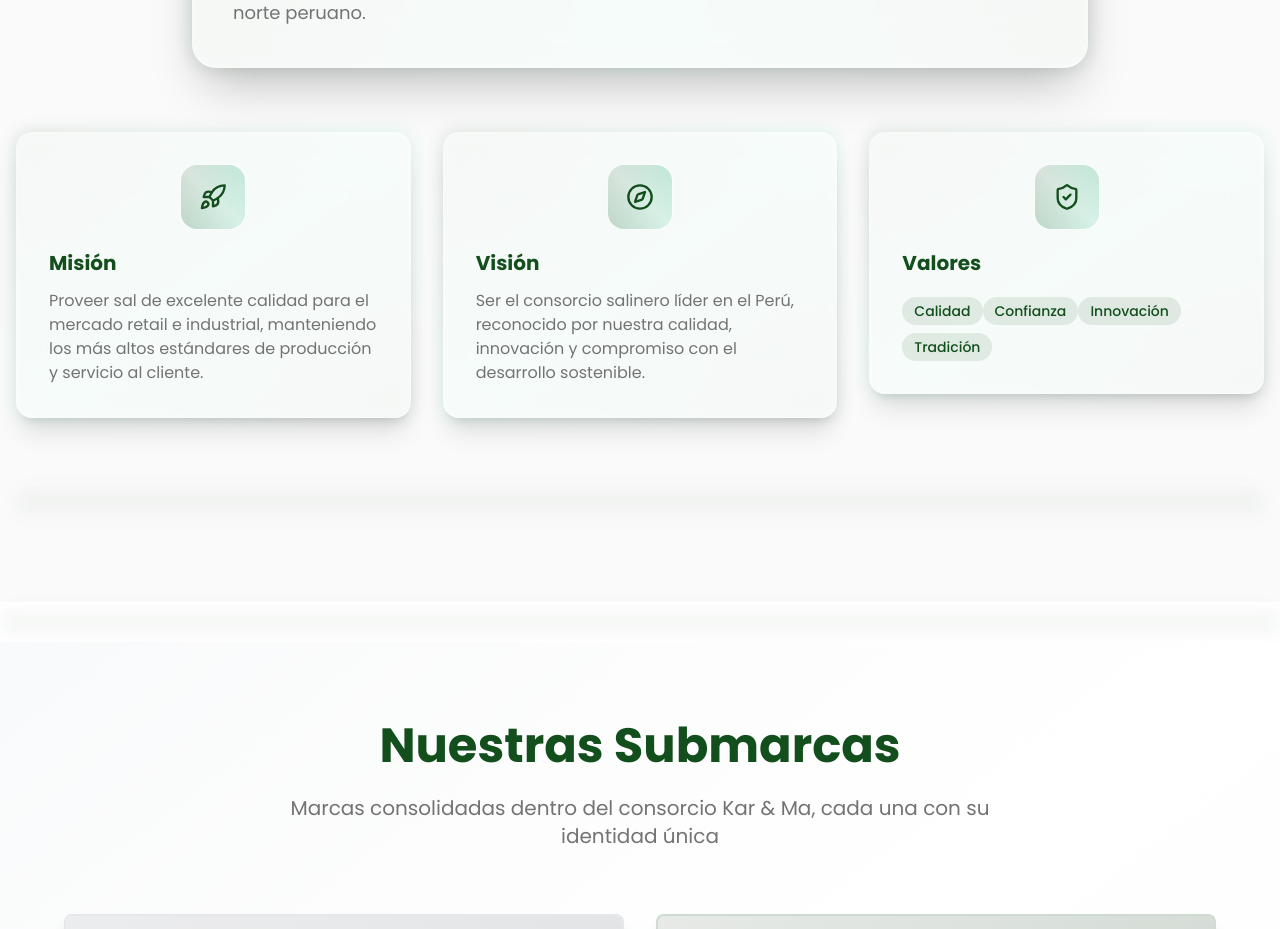
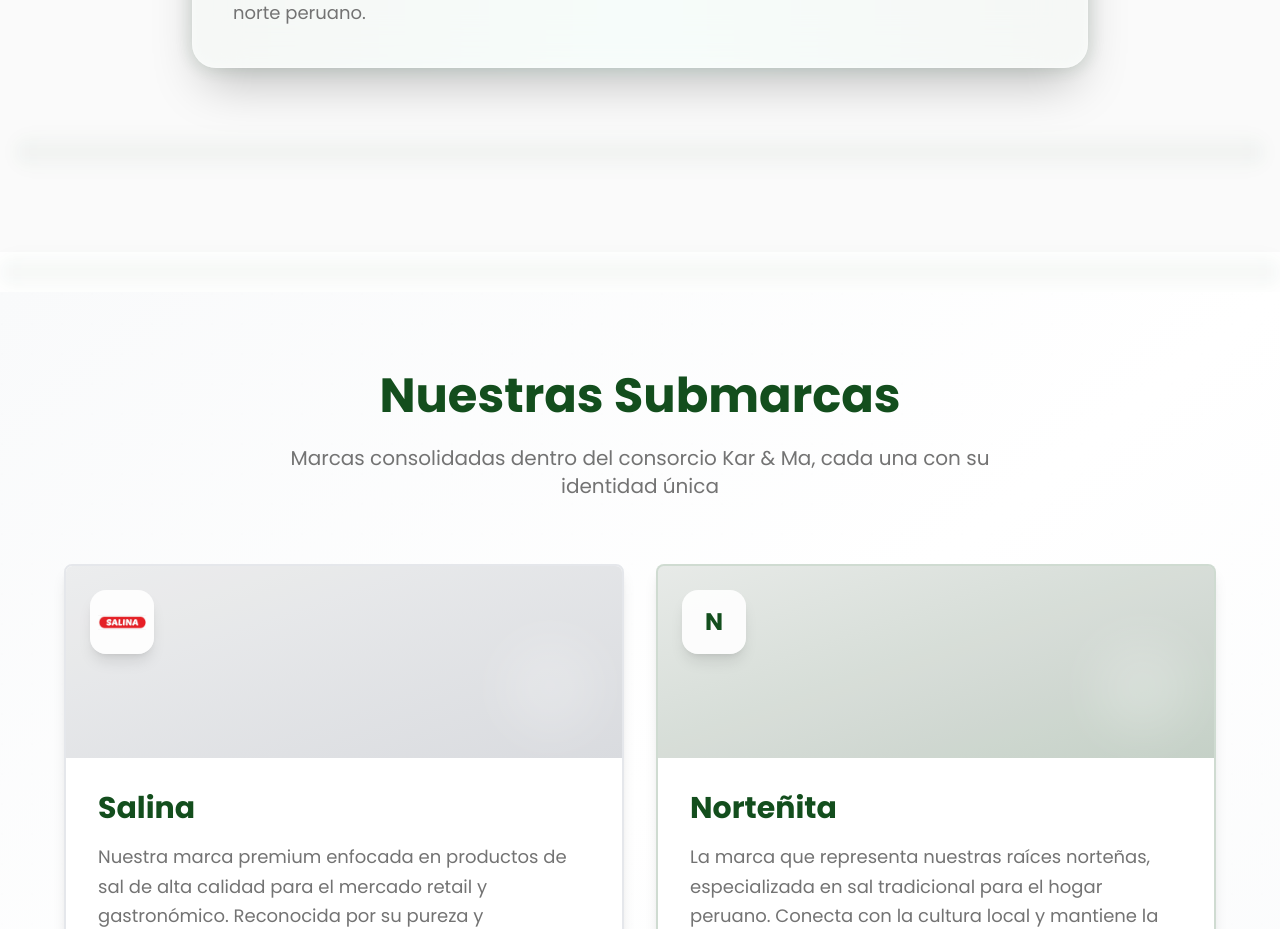
Before and after one commit to Elaris-Digital-Solutions/Kar-Ma, a React (Vite) app: page / in a window 1280 px wide. Shown: the part 4480-5409 px from the top of the page. Built offline with nearby package versions, Linux system fonts and the light colour scheme; no server answers.

Commit message:
Remove mission, vision, values section from About
Deleted the grid section displaying mission, vision, and values cards from AboutSection.tsx. Also removed the import of componentTagger from the Vite config file.

```diff
--- a/src/components/AboutSection.tsx
+++ b/src/components/AboutSection.tsx
@@ -125,68 +125,6 @@ const AboutSection = () => {
           </Reveal>
         </div>
 
-        {/* Misión, Visión, Valores */}
-        <div className="grid md:grid-cols-3 gap-8 mb-16">
-          <Reveal direction="up" delay={0.2} width="100%">
-            <div className="group relative h-full">
-              <div className="absolute -inset-0.5 bg-gradient-to-br from-primary/40 via-emerald-400/40 to-primary/40 rounded-2xl blur opacity-30 group-hover:opacity-50 transition" />
-              <div className="relative h-full rounded-2xl border border-white/20 bg-white/70 backdrop-blur-xl shadow-xl transition-transform duration-300 group-hover:-translate-y-1">
-                <div className="p-8">
-                  <div className="w-16 h-16 mx-auto mb-5 rounded-2xl grid place-items-center bg-gradient-to-br from-primary/15 to-emerald-500/15 ring-1 ring-white/40 relative overflow-hidden">
-                    <div className="absolute inset-0 bg-gradient-to-tr from-primary/20 via-white/10 to-emerald-400/20 opacity-60" />
-                    <Rocket className="w-7 h-7 text-primary relative z-10" />
-                  </div>
-                  <h3 className="text-xl font-bold text-primary mb-3">Misión</h3>
-                  <p className="text-muted-foreground">
-                    Proveer sal de excelente calidad para el mercado retail e industrial,
-                    manteniendo los más altos estándares de producción y servicio al cliente.
-                  </p>
-                </div>
-              </div>
-            </div>
-          </Reveal>
-
-          <Reveal direction="up" delay={0.4} width="100%">
-            <div className="group relative h-full">
-              <div className="absolute -inset-0.5 bg-gradient-to-br from-primary/40 via-emerald-400/40 to-primary/40 rounded-2xl blur opacity-30 group-hover:opacity-50 transition" />
-              <div className="relative h-full rounded-2xl border border-white/20 bg-white/70 backdrop-blur-xl shadow-xl transition-transform duration-300 group-hover:-translate-y-1">
-                <div className="p-8">
-                  <div className="w-16 h-16 mx-auto mb-5 rounded-2xl grid place-items-center bg-gradient-to-br from-primary/15 to-emerald-500/15 ring-1 ring-white/40 relative overflow-hidden">
-                    <div className="absolute inset-0 bg-gradient-to-tr from-primary/20 via-white/10 to-emerald-400/20 opacity-60" />
-                    <Compass className="w-7 h-7 text-primary relative z-10" />
-                  </div>
-                  <h3 className="text-xl font-bold text-primary mb-3">Visión</h3>
-                  <p className="text-muted-foreground">
-                    Ser el consorcio salinero líder en el Perú, reconocido por nuestra
-                    calidad, innovación y compromiso con el desarrollo sostenible.
-                  </p>
-                </div>
-              </div>
-            </div>
-          </Reveal>
-
-          <Reveal direction="up" delay={0.6} width="100%">
-            <div className="group relative h-full">
-              <div className="absolute -inset-0.5 bg-gradient-to-br from-primary/40 via-emerald-400/40 to-primary/40 rounded-2xl blur opacity-30 group-hover:opacity-50 transition" />
-              <div className="relative h-full rounded-2xl border border-white/20 bg-white/70 backdrop-blur-xl shadow-xl transition-transform duration-300 group-hover:-translate-y-1">
-                <div className="p-8">
-                  <div className="w-16 h-16 mx-auto mb-5 rounded-2xl grid place-items-center bg-gradient-to-br from-primary/15 to-emerald-500/15 ring-1 ring-white/40 relative overflow-hidden">
-                    <div className="absolute inset-0 bg-gradient-to-tr from-primary/20 via-white/10 to-emerald-400/20 opacity-60" />
-                    <ShieldCheck className="w-7 h-7 text-primary relative z-10" />
-                  </div>
-                  <h3 className="text-xl font-bold text-primary mb-3">Valores</h3>
-                  <div className="text-muted-foreground space-y-2">
-                    <div className="inline-flex items-center gap-2 px-3 py-1 rounded-full bg-primary/10 text-primary text-sm font-medium">Calidad</div>
-                    <div className="inline-flex items-center gap-2 px-3 py-1 rounded-full bg-primary/10 text-primary text-sm font-medium">Confianza</div>
-                    <div className="inline-flex items-center gap-2 px-3 py-1 rounded-full bg-primary/10 text-primary text-sm font-medium">Innovación</div>
-                    <div className="inline-flex items-center gap-2 px-3 py-1 rounded-full bg-primary/10 text-primary text-sm font-medium">Tradición</div>
-                  </div>
-                </div>
-              </div>
-            </div>
-          </Reveal>
-        </div>
-
         {/* Separador sutil final */}
         <div className="relative">
           <div className="h-10 w-full bg-gradient-to-b from-transparent via-primary/5 to-transparent rounded-full blur" />
--- a/vite.config.ts.timestamp-1757729942990-1ebe4d378d8c.mjs
+++ b/vite.config.ts.timestamp-1757729942990-1ebe4d378d8c.mjs
@@ -2,7 +2,6 @@
 import { defineConfig } from "file:///Users/facundomaco/Documents/GitHub/kar-ma-north-shine/node_modules/vite/dist/node/index.js";
 import react from "file:///Users/facundomaco/Documents/GitHub/kar-ma-north-shine/node_modules/@vitejs/plugin-react-swc/index.js";
 import path from "path";
-import { componentTagger } from "file:///Users/facundomaco/Documents/GitHub/kar-ma-north-shine/node_modules/lovable-tagger/dist/index.js";
 var __vite_injected_original_dirname = "/Users/facundomaco/Documents/GitHub/kar-ma-north-shine";
 var vite_config_default = defineConfig(({ mode }) => ({
   server: {
```
